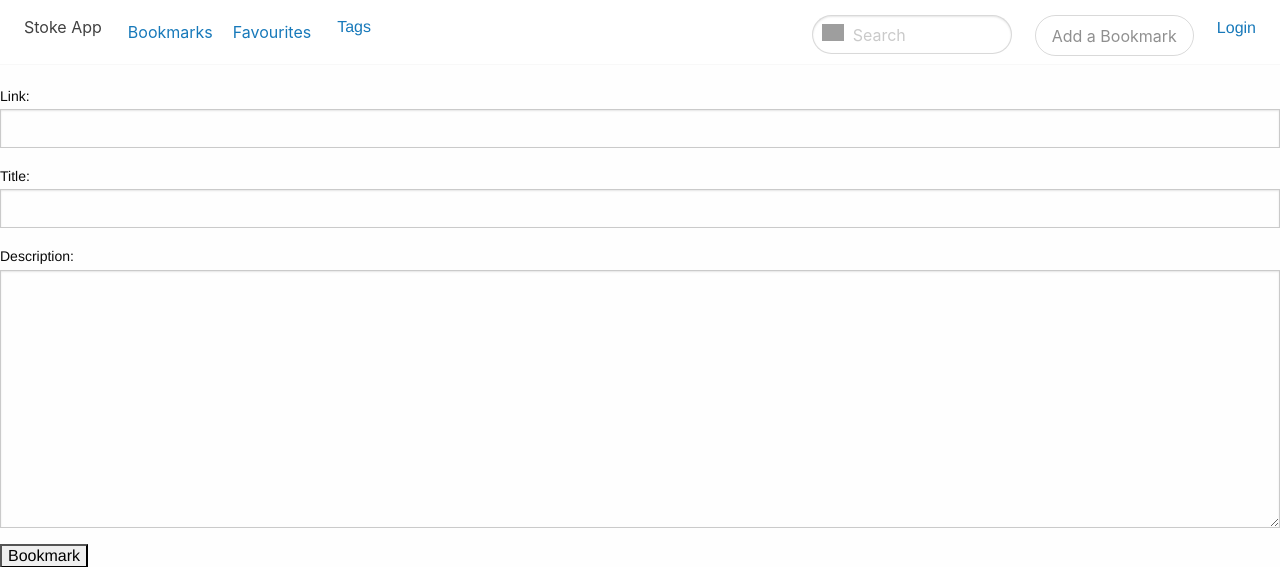
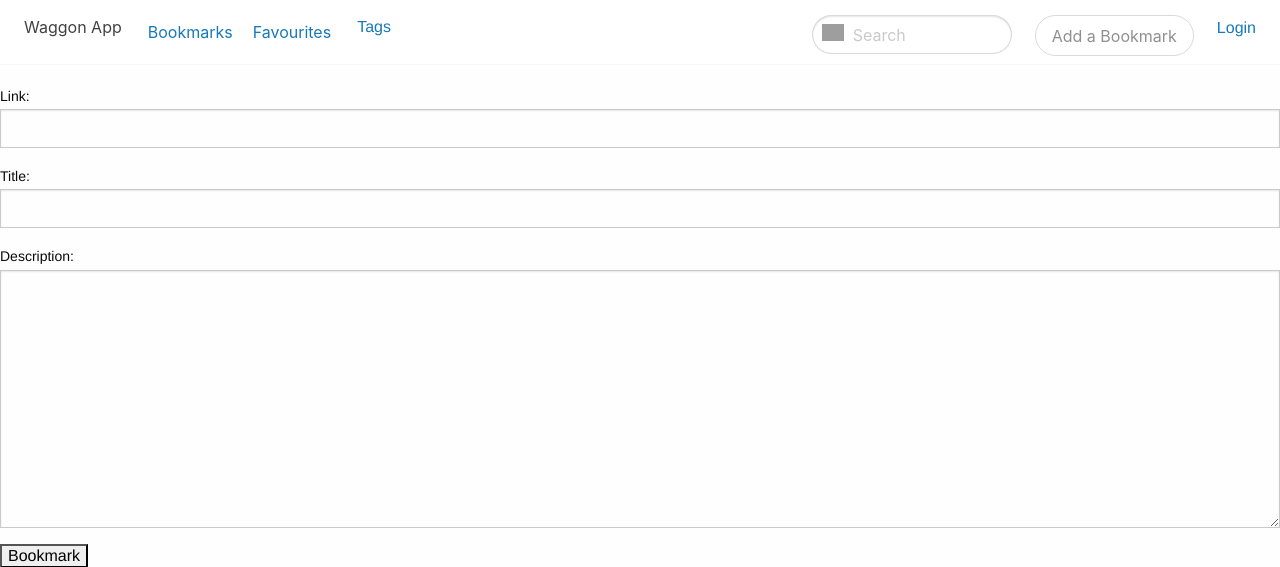
Before and after one commit to natarajnattu/waggon, a Django app: page /add/ in a window 1280 px wide. Shown: the top 567 px of the page. Run offline with Django 3.2, Linux system fonts and the light colour scheme; some libraries are stand-ins or nearby versions; grey boxes are pictures that could not be loaded.

Commit message:
header changed

```diff
--- a/templates/base.html
+++ b/templates/base.html
@@ -3,7 +3,7 @@
 <!DOCTYPE html>
 <html lang="en">
     <head>
-    <title>Stoke App</title>
+    <title>Waggon App</title>
     <link rel="stylesheet" href="https://dhbhdrzi4tiry.cloudfront.net/cdn/sites/foundation.min.css">
     <link rel="stylesheet" type="text/css" href="{% static "css/application.css"%}">
     </head>
--- a/templates/includes/header.html
+++ b/templates/includes/header.html
@@ -1,7 +1,7 @@
 <div class="top-bar">
     <div class="top-bar-left">
         <ul class="menu">
-              <li><a class="app-title" href="/">Stoke App</a></li>
+              <li><a class="app-title" href="/">Waggon App</a></li>
               <li><a id="user-favourites" href="/">Bookmarks</a></li>
               <li><a id="user-bookmarks" href="/favorites/">Favourites</a></li>
               <li><a id="user-tags" href="/tags/">Tags</a></li>
```
